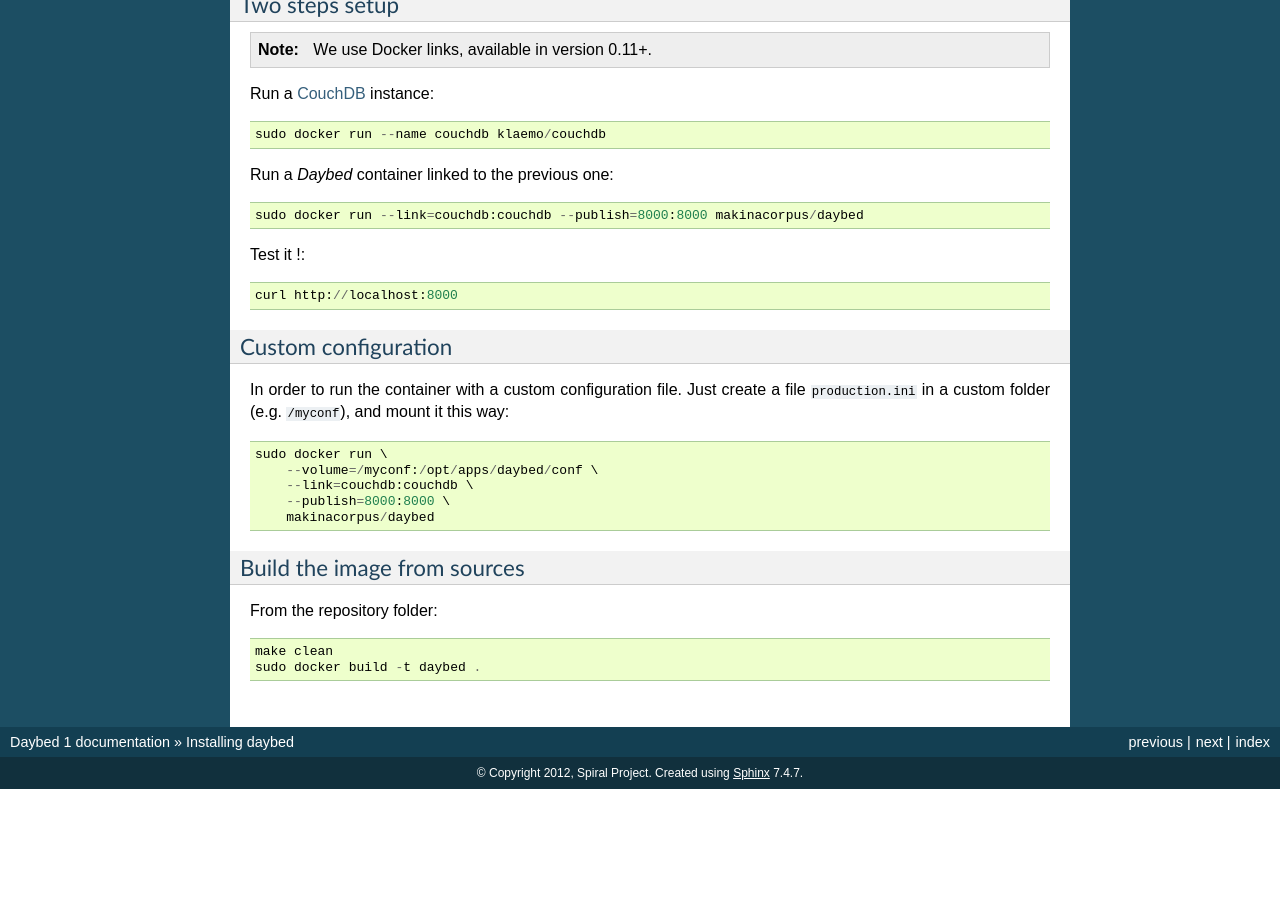
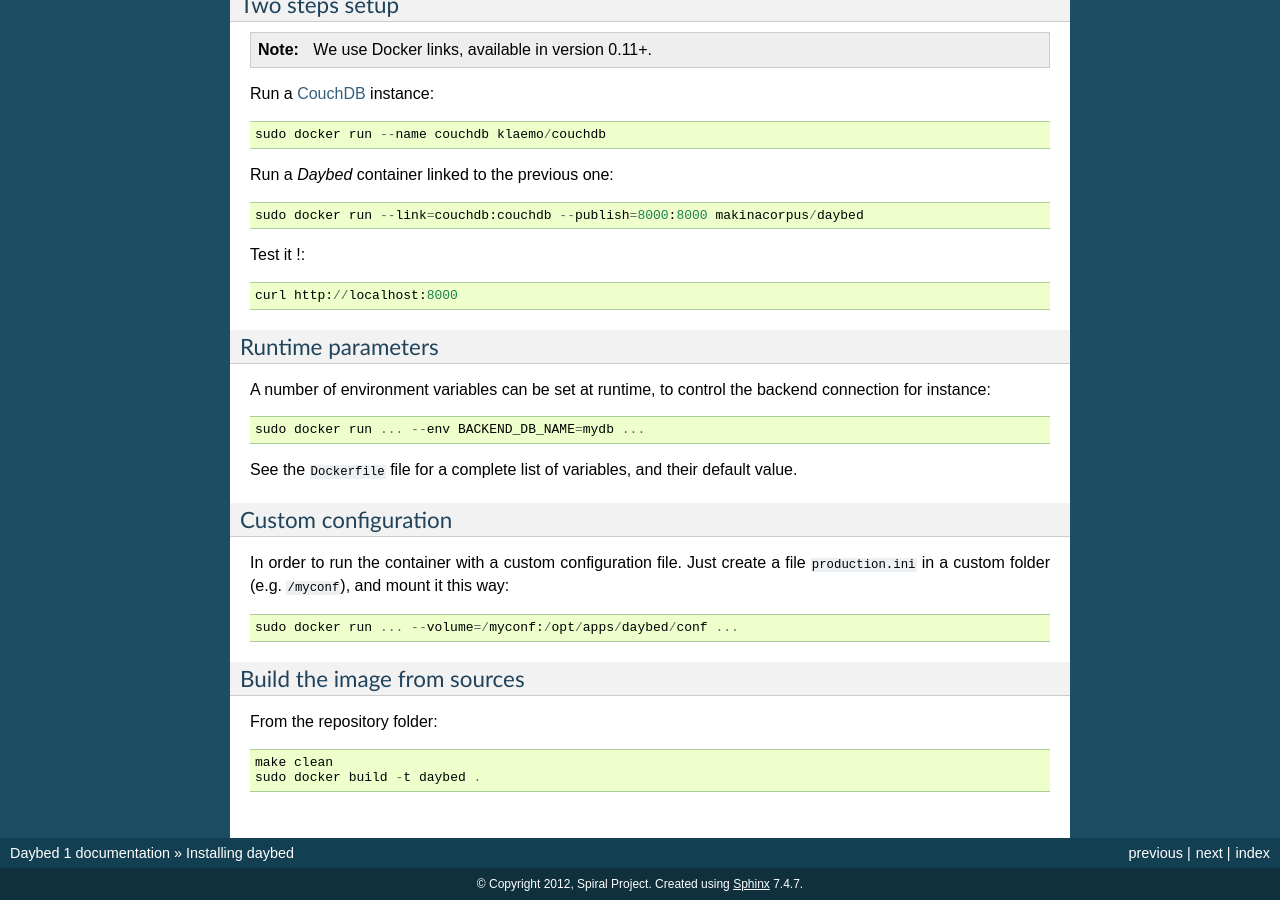
Before and after one commit to spiral-project/daybed, a Sphinx documentation site: the page built from docs/source/install.rst, in a window 1280 px wide and 900 px high, scrolled down 1468 px. Built offline with Sphinx 7.4.7, drawn with Linux system fonts in a browser that asks for light colours; before the commit the page ends 2257 px from its top, so only the background shows below that.

Commit message:
Use environment variables in production.ini

```diff
--- a/docs/source/install.rst
+++ b/docs/source/install.rst
@@ -99,6 +99,17 @@
 
     curl http://localhost:8000
 
+Runtime parameters
+~~~~~~~~~~~~~~~~~~
+
+A number of environment variables can be set at runtime, to control the backend
+connection for instance::
+
+    sudo docker run ... --env BACKEND_DB_NAME=mydb ...
+
+See the ``Dockerfile`` file for a complete list of variables, and their default
+value.
+
 Custom configuration
 ~~~~~~~~~~~~~~~~~~~~
 
@@ -106,12 +117,7 @@
 a file ``production.ini`` in a custom folder (e.g. ``/myconf``), and mount it
 this way::
 
-    sudo docker run \
-        --volume=/myconf:/opt/apps/daybed/conf \
-        --link=couchdb:couchdb \
-        --publish=8000:8000 \
-        makinacorpus/daybed
-
+    sudo docker run ... --volume=/myconf:/opt/apps/daybed/conf ...
 
 Build the image from sources
 ~~~~~~~~~~~~~~~~~~~~~~~~~~~~
```
Also changed, not shown: daybed/__init__.py (+10 -0 lines), 2 other files.
